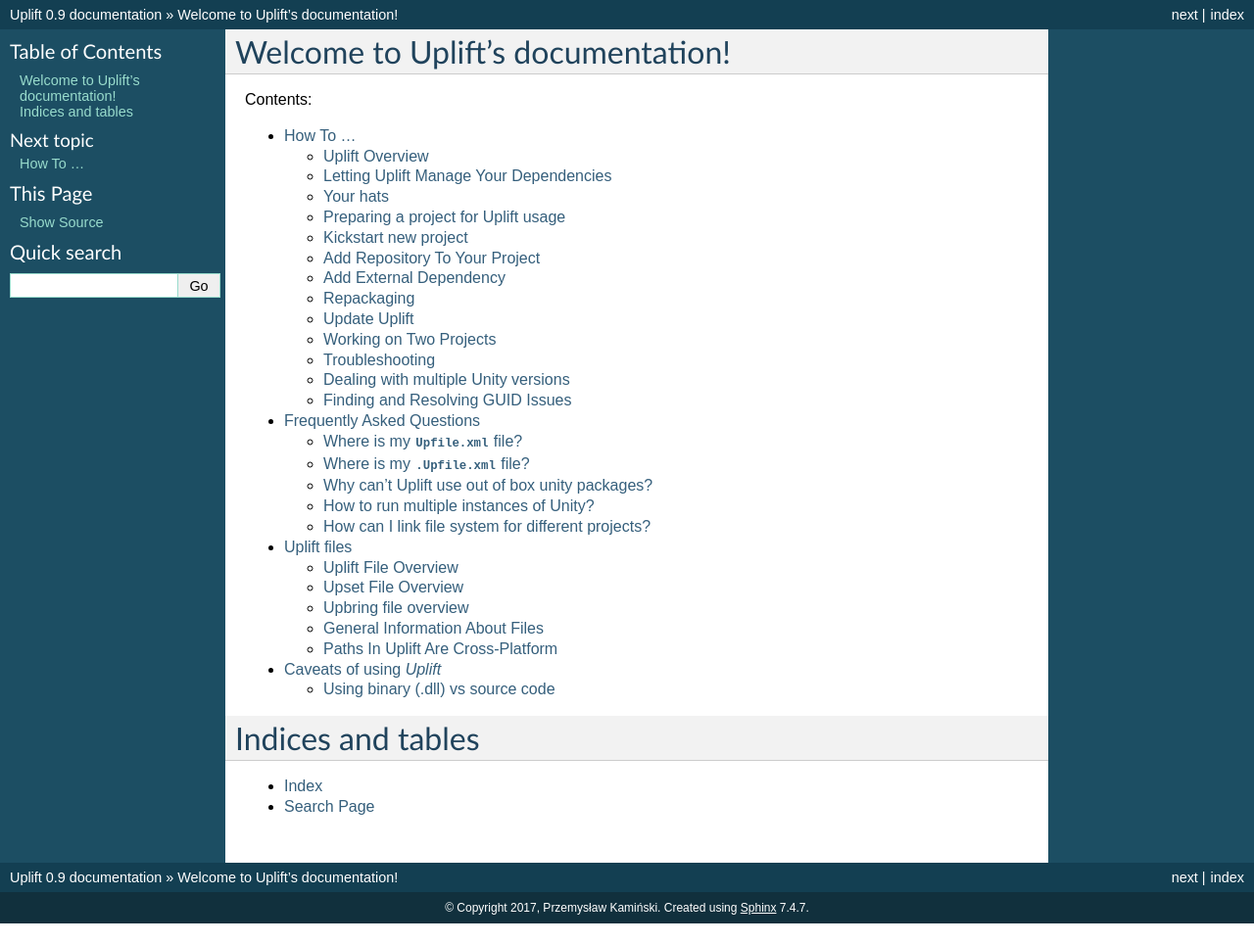
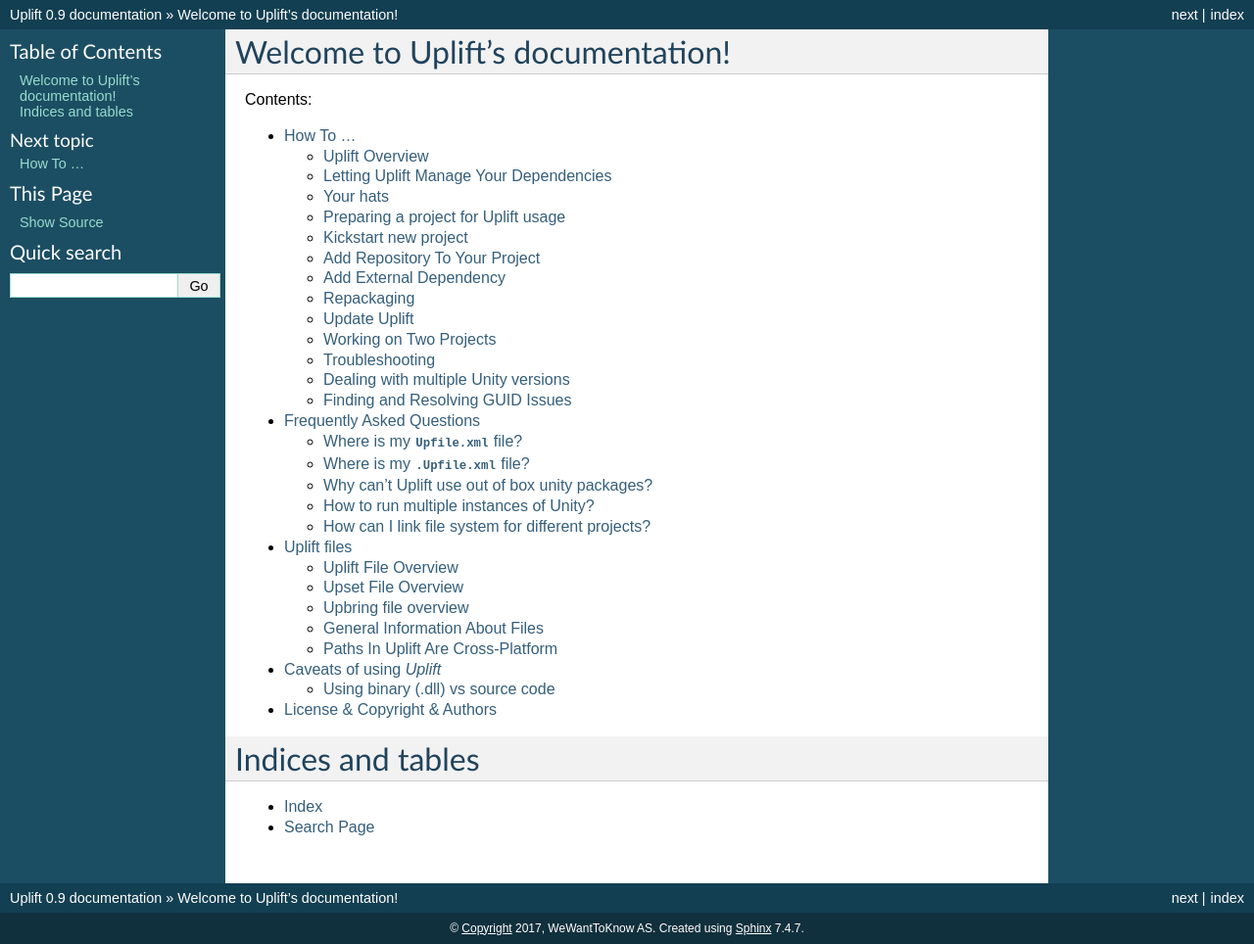
Before and after one commit to DragonBox/uplift-documentation, a Sphinx documentation site: the page built from source/index.rst, in a window 1280 px wide. Shown: the whole page at 98% size. Built offline with Sphinx 7.4.7, drawn with Linux system fonts in a browser that asks for light colours; before the commit the page ends 943 px from its top, so only the background shows below that.

Commit message:
Use WeWantToKnow copyright, document authors/contributors/license/etc

```diff
--- a/source/conf.py
+++ b/source/conf.py
@@ -46,7 +46,7 @@
 
 # General information about the project.
 project = u'Uplift'
-copyright = u'2017, Przemysław Kamiński'
+copyright = u'2017, WeWantToKnow AS'
 
 # The version info for the project you're documenting, acts as replacement for
 # |version| and |release|, also used in various other places throughout the
@@ -199,7 +199,7 @@
 #  author, documentclass [howto, manual, or own class]).
 latex_documents = [
   ('index', 'Uplift.tex', u'Uplift Documentation',
-   u'Przemysław Kamiński', 'manual'),
+   u'WeWantToKnow AS', 'manual'),
 ]
 
 # The name of an image file (relative to this directory) to place at the top of
@@ -229,7 +229,7 @@
 # (source start file, name, description, authors, manual section).
 man_pages = [
     ('index', 'uplift', u'Uplift Documentation',
-     [u'Przemysław Kamiński'], 1)
+     [u'WeWantToKnow AS'], 1)
 ]
 
 # If true, show URL addresses after external links.
@@ -243,7 +243,7 @@
 #  dir menu entry, description, category)
 texinfo_documents = [
   ('index', 'Uplift', u'Uplift Documentation',
-   u'Przemysław Kamiński', 'Uplift', 'One line description of project.',
+   u'WeWantToKnow AS', 'Uplift', 'One line description of project.',
    'Miscellaneous'),
 ]
 
--- a/source/index.rst
+++ b/source/index.rst
@@ -15,6 +15,7 @@
    faq
    files/index
    other/caveats
+   copyright
 
 
 
```
Also changed, not shown: source/copyright.rst (added, +12 -0 lines).
